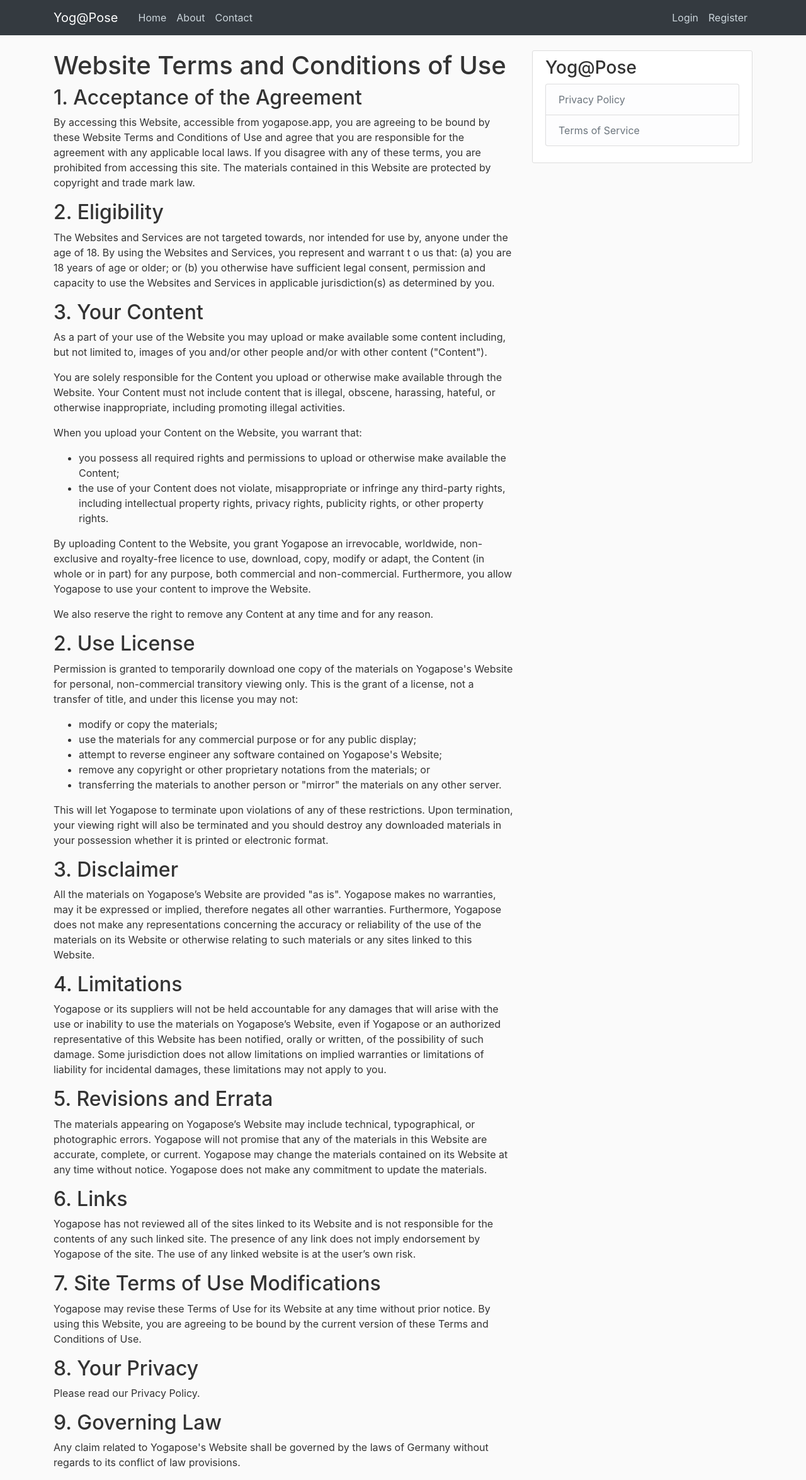
After one commit to gautam-e/YogaPose, a Flask app: page /terms_of_service in a window 1280 px wide. The commit adds this page. Shown: the whole page at 63% size. Run offline with Flask 2, Linux system fonts and the light colour scheme; parts of the project's set-up code (start-up, migrations or seed data) failed here and were passed over; some libraries are stand-ins or nearby versions.

Commit message:
added ToS, robots.txt, my_posts modified and corrected layout

```diff
--- a/yogapose/main/routes.py
+++ b/yogapose/main/routes.py
@@ -31,6 +31,10 @@ def about():
 def privacy_policy():
     return render_template('privacy_policy.html', title='Privacy Policy')
 
+@main.route("/terms_of_service")
+def terms_of_service():
+    return render_template('terms_of_service.html', title='Terms of Service')
+
 @main.route("/contact")
 def contact():
     return render_template('contact.html', title='Contact and Legal Notice')
--- /dev/null
+++ b/yogapose/robots.txt
@@ -0,0 +1,2 @@
+User-agent:*
+Disallow:/
--- a/yogapose/static/main.css
+++ b/yogapose/static/main.css
@@ -1,5 +1,4 @@
 .site-header .navbar-nav .nav-link {
-
   color: #cbd5db;
 }
 
@@ -12,16 +11,9 @@
 }
 
 body {
-
   background: #fafafa;
   color: #333333;
   margin-top: 5rem;
-}
-
-.container {
-
-  max-width: 680px;
-  padding: 0 0;
 }
 
 .content-section {
--- a/yogapose/templates/home.html
+++ b/yogapose/templates/home.html
@@ -2,8 +2,8 @@
 {% block content %}
 <section class="jumbotron text-center">
   <div class="container">
-    <h1>Post your pose!</h1>
-    <p class="lead text-muted">Post a pose and see how well you did it.</p>
+    <h1>Post your pose ...</h1>
+    <p class="lead text-muted">... and see how well you did it!</p>
     {% if current_user.is_authenticated  %}
 
     <form method="POST" action="" enctype="multipart/form-data">
@@ -37,7 +37,7 @@
       <div class="card h-100 text-center border">
         <img src="{{ url_for('static', filename='/posted_pics/' + post.pose_pic) }}" class="card-img-top" alt="...">
         <div class="card-body">
-          <h5> <a class="card-title" href="{{ url_for('posts.post', post_id=post.id)  }}"> {{ post.pose_name }} </a> </h5>
+          <a class="card-title" href="{{ url_for('posts.post', post_id=post.id)  }}"> {{ post.pose_name }} </a>
         </div>
         <div class="card-footer border-top-0">
             <p class="card-text"><small class="text-muted"> <a href="{{ url_for('users.user_posts', username=post.author.username) }}">{{ post.author.username }}</a> on {{ post.date_posted.strftime('%Y-%m-%d') }}</small></p>
--- a/yogapose/templates/layout.html
+++ b/yogapose/templates/layout.html
@@ -34,12 +34,12 @@
             <div class="navbar-nav mr-auto">
               <a class="nav-item nav-link" href="{{ url_for('main.home') }}">Home</a>
               <a class="nav-item nav-link" href="{{ url_for('main.about') }}">About</a>
-              <a class="nav-item nav-link" href="{{ url_for('main.privacy_policy') }}">Privacy Policy</a>
               <a class="nav-item nav-link" href="{{ url_for('main.contact') }}">Contact</a>
             </div>
             <!-- Navbar Right Side -->
             <div class="navbar-nav">
               {% if current_user.is_authenticated  %}
+              <a class="nav-item nav-link" href="{{ url_for('users.user_posts', username=current_user.username) }}">My Posts</a>
               <a class="nav-item nav-link" href="{{ url_for('users.account') }}">Account</a>
                 <a class="nav-item nav-link" href="{{ url_for('users.logout') }}">Logout</a>
               {% else %}
@@ -53,7 +53,7 @@
     </header>
     <main role="main" class="container">
       <div class="row">
-        <div class="col">
+        <div class="col-md-8">
           {% with messages = get_flashed_messages(with_categories=true) %}
             {% if messages %}
               {% for category, message in messages %}
@@ -64,6 +64,16 @@
             {% endif %}
           {% endwith %}
           {% block content %}{% endblock %}
+        </div>
+        <div class="col-md-4">
+          <div class="content-section">
+            <h3>Yog@Pose</h3>
+              <ul class="list-group">
+                <li class="list-group-item list-group-item-light"><a class='text-muted' href="{{ url_for('main.privacy_policy') }}">Privacy Policy</a></li>
+                <li class="list-group-item list-group-item-light"><a class='text-muted' href="{{ url_for('main.terms_of_service') }}">Terms of Service</a></li>
+              </ul>
+            </p>
+          </div>
         </div>
       </div>
     </main>
--- /dev/null
+++ b/yogapose/templates/terms_of_service.html
@@ -0,0 +1,124 @@
+{% extends "layout.html" %}
+{% block content %}
+<h1>Website Terms and Conditions of Use</h1>
+
+<h2>1. Acceptance of the Agreement</h2>
+
+<p>By accessing this Website, accessible from yogapose.app, you are agreeing to be bound by
+    these Website Terms and Conditions of Use and agree that you are responsible for the
+    agreement with any applicable local laws.
+    If you disagree with any of these terms, you are prohibited from accessing this site.
+    The materials contained in this Website are protected by copyright and trade mark law.
+</p>
+
+<h2>2. Eligibility</h2>
+<p>The Websites and Services are not targeted towards, nor intended for use by, anyone
+    under the age of 18. By using the Websites and Services, you represent and warrant t
+    o us that: (a) you are 18 years of age or older; or (b) you otherwise have sufficient
+    legal consent, permission and capacity to use the Websites and Services in
+    applicable jurisdiction(s) as determined by you.
+</p>
+
+<h2>3. Your Content</h2>
+<p>As a part of your use of the Website you may upload or make available some
+    content including, but not limited to, images of you and/or other people and/or with
+    other content ("Content").
+</p>
+
+<p>You are solely responsible for the Content you upload or otherwise make available
+    through the Website. Your Content must not include content that is illegal, obscene,
+    harassing, hateful, or otherwise inappropriate, including promoting illegal activities.
+</p>
+
+<p>When you upload your Content on the Website, you warrant
+    that:
+</p>
+<ul>
+    <li>you possess all required rights and permissions to upload or otherwise make
+        available the Content; </li>
+    <li>the use of your Content does not violate, misappropriate or infringe any
+        third-party rights, including intellectual property rights, privacy rights,
+        publicity rights, or other property rights. </li>
+</ul>
+<p> By uploading Content to the Website, you grant Yogapose an irrevocable,
+    worldwide, non-exclusive and royalty-free licence to use, download, copy, modify or
+    adapt, the Content (in whole or in part) for any purpose, both commercial and
+    non-commercial.
+    Furthermore, you allow Yogapose to use your content to improve the Website.
+</p>
+
+<p>We also reserve the right to remove any Content at any time and for any reason.
+</p>
+
+
+<h2>2. Use License</h2>
+
+<p>Permission is granted to temporarily download one copy of the materials on Yogapose's
+    Website for personal, non-commercial transitory viewing only. This is the grant of a
+    license, not a transfer of title, and under this license you may not:</p>
+
+<ul>
+    <li>modify or copy the materials;</li>
+    <li>use the materials for any commercial purpose or for any public display;</li>
+    <li>attempt to reverse engineer any software contained on Yogapose's Website;</li>
+    <li>remove any copyright or other proprietary notations from the materials; or</li>
+    <li>transferring the materials to another person or "mirror" the materials on any
+        other server.</li>
+</ul>
+
+<p>This will let Yogapose to terminate upon violations of any of these restrictions.
+    Upon termination, your viewing right will also be terminated and you should destroy
+    any downloaded materials in your possession whether it is printed or electronic format.
+
+<h2>3. Disclaimer</h2>
+
+<p>All the materials on Yogapose’s Website are provided "as is". Yogapose makes no
+    warranties, may it be expressed or implied, therefore negates all other warranties.
+    Furthermore, Yogapose does not make any representations concerning the accuracy or
+    reliability of the use of the materials on its Website or otherwise relating to such
+    materials or any sites linked to this Website.</p>
+
+<h2>4. Limitations</h2>
+
+<p>Yogapose or its suppliers will not be held accountable for any damages that will
+    arise with the use or inability to use the materials on Yogapose’s Website, even
+    if Yogapose or an authorized representative of this Website has been notified,
+    orally or written, of the possibility of such damage.
+    Some jurisdiction does not allow limitations on implied warranties or limitations of
+    liability for incidental damages, these limitations may not apply to you.
+</p>
+
+<h2>5. Revisions and Errata</h2>
+
+<p>The materials appearing on Yogapose’s Website may include technical, typographical, or
+    photographic errors. Yogapose will not promise that any of the materials in this
+    Website are accurate, complete, or current. Yogapose may change the materials
+    contained on its Website at any time without notice.
+    Yogapose does not make any commitment to update the materials.</p>
+
+<h2>6. Links</h2>
+
+<p>Yogapose has not reviewed all of the sites linked to its Website and is not responsible
+    for the contents of any such linked site. The presence of any link does not imply
+    endorsement by Yogapose of the site. The use of any linked website is at the user’s
+    own risk.
+</p>
+
+<h2>7. Site Terms of Use Modifications</h2>
+
+<p>Yogapose may revise these Terms of Use for its Website at any time without prior notice.
+    By using this Website, you are agreeing to be bound by the current version of these
+    Terms and Conditions of Use.
+</p>
+
+<h2>8. Your Privacy</h2>
+
+<p>Please read our Privacy Policy.</p>
+
+<h2>9. Governing Law</h2>
+
+<p>Any claim related to Yogapose's Website shall be governed by the laws of Germany without
+    regards to its conflict of law provisions.
+</p>
+
+{% endblock content %}
```
Also changed, not shown: yogapose/templates/user_posts.html (+25 -2 lines), yogapose/users/routes.py (+14 -3 lines), yogapose/site.db, 1 other file.
